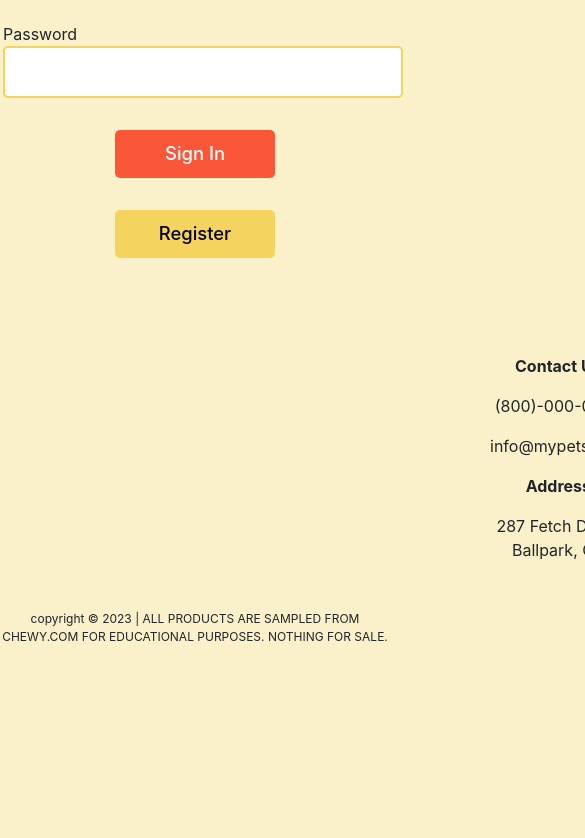
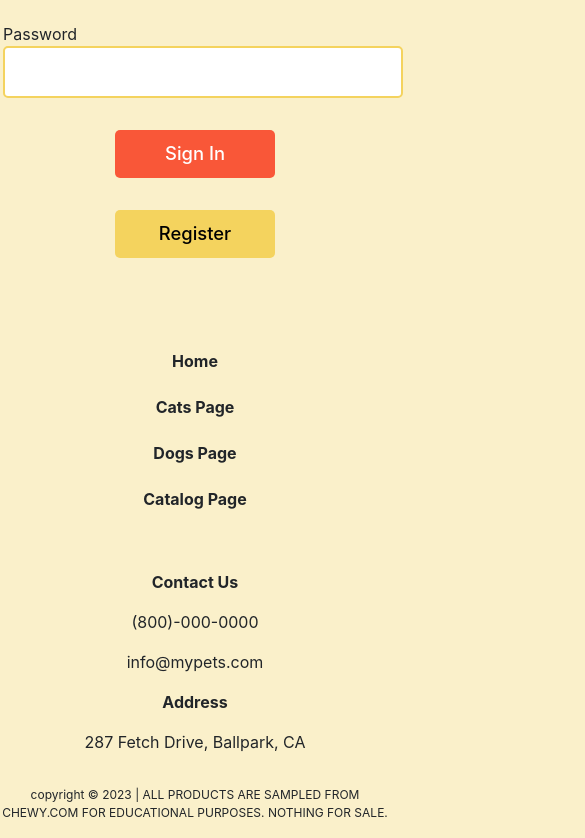
Before and after one commit to sarah-you/myPets, a React (Create React App) app in the folder client/: page /signin in a window 390 px wide. Shown: the part 754-1592 px from the top of the page, 585 px wide, since content can reach past the window. Before the commit the page ends 1416 px from the top, so only its background shows below. Built offline with nearby package versions, Linux system fonts and the light colour scheme.

Commit message:
landing page responsive css

```diff
--- a/client/src/components/Carousel.css
+++ b/client/src/components/Carousel.css
@@ -43,9 +43,13 @@
   cursor: pointer;
 }
 
-@media screen and (width <= 992px) {
+@media screen and (width <= 768px) {
+  .carousel-img {
+    width: 160%;
+  }
+
   .l-arrow-wrap,
   .r-arrow-wrap {
-    margin-top: 5rem;
+    margin-top: 3rem;
   }
 }
--- a/client/src/components/Footer.css
+++ b/client/src/components/Footer.css
@@ -3,13 +3,13 @@
   display: flex;
   flex-direction: row;
   justify-content: center;
-  text-align: center;
 }
 
 .footer-wrap {
   display: flex;
   flex-direction: column;
   margin-right: 20rem;
+  text-align: center;
 }
 
 .footer-btn {
@@ -20,9 +20,10 @@
 
 .company-info-wrap {
   margin-top: 1rem;
-  text-align: end;
   text-align: center;
   margin-left: 20rem;
+  display: flex;
+  flex-direction: column;
 }
 
 .copyright-wrap {
@@ -33,3 +34,19 @@
   text-align: center;
   font-size: 12px;
 }
+
+@media screen and (width <= 992px) {
+  .footer-container {
+    flex-direction: column;
+    justify-content: center;
+  }
+
+  .footer-wrap {
+    margin-right: 0;
+    margin-bottom: 2rem;
+  }
+
+  .company-info-wrap {
+    margin-left: 0;
+  }
+}
```
